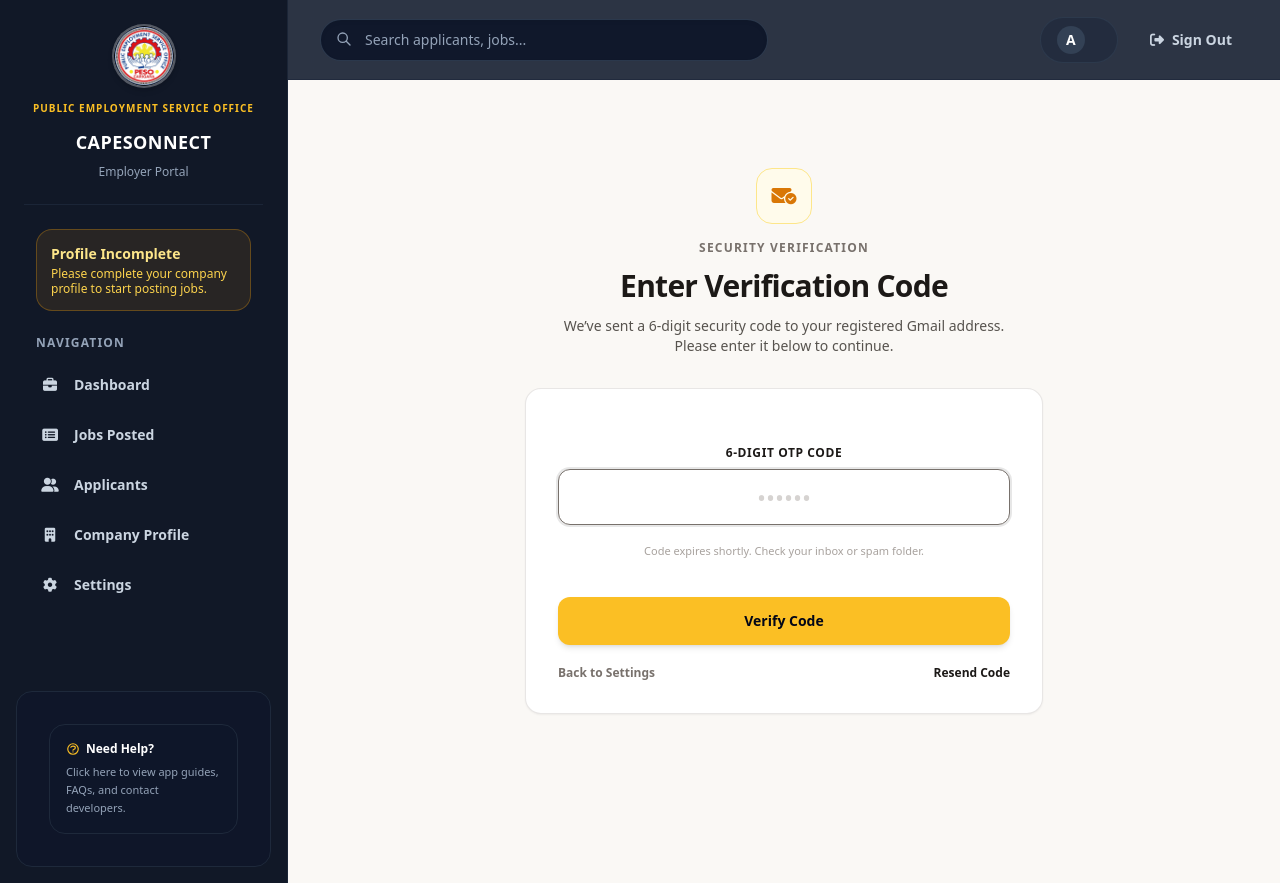
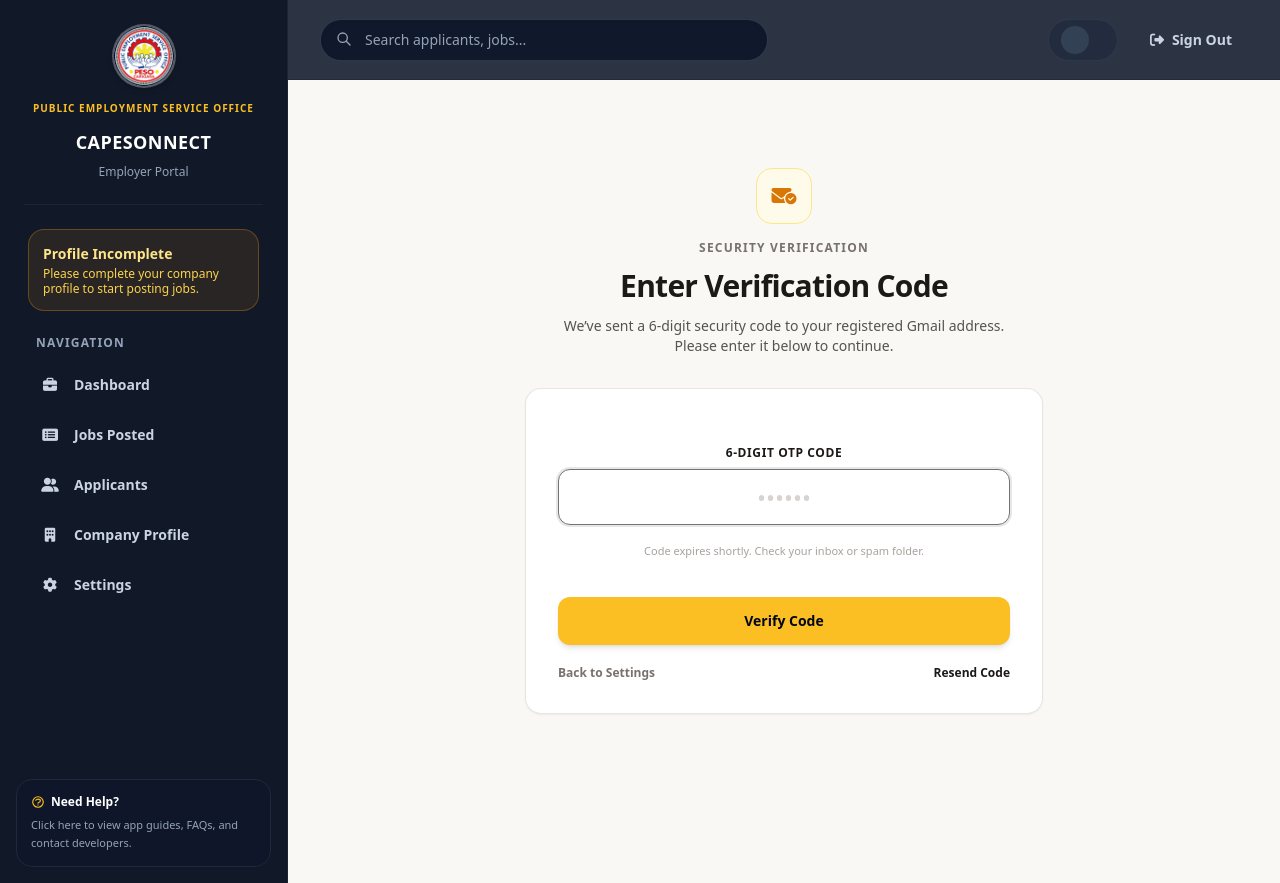
Before and after one commit to TRESTEVOYCE/CAPESONECCT, a Django app: page /employer/account/password/verify-otp/ in a window 1280 px wide. Run offline with Django 5.2, Linux system fonts and the light colour scheme; some libraries are stand-ins or nearby versions.

Commit message:
updated Ux of employer and Applicant

```diff
--- /dev/null
+++ b/EmployerSide/context_processors.py
@@ -0,0 +1,8 @@
+# EmployerSide/context_processors.py
+from AdminSide.models import EmployerProfile
+
+def employer_context(request):
+    if request.user.is_authenticated and getattr(request.user, 'role', '') == 'employer':
+        profile = EmployerProfile.objects.filter(user=request.user).first()
+        return {'employer_profile': profile}
+    return {}
--- a/EmployerSide/templates/employer-base.html
+++ b/EmployerSide/templates/employer-base.html
@@ -1,33 +1,42 @@
 {% load static %}
 <!DOCTYPE html>
-<html lang="en" class="h-full bg-[#0b0f19] overflow-y-scroll">
+<html lang="en" class="h-full bg-[#0b0f19]">
 <head>
     <meta charset="UTF-8">
     <meta name="viewport" content="width=device-width, initial-scale=1.0">
     <title>{% block title %}CAPESONNECT — Employer Portal{% endblock %}</title>
+    <link rel="icon" type="image/png" href="{% static 'images/PESO_LOGO.png' %}">
     <script src="https://cdn.tailwindcss.com"></script>
     <link rel="stylesheet" href="https://cdnjs.cloudflare.com/ajax/libs/font-awesome/6.4.0/css/all.min.css">
     <script defer src="https://cdn.jsdelivr.net/npm/alpinejs@3.x.x/dist/cdn.min.js"></script>
-    <style>[x-cloak]{display:none!important}</style>
+    <style>
+        [x-cloak] { display: none !important; }
+        html { scroll-behavior: smooth; }
+        button, a, input { -webkit-tap-highlight-color: transparent; }
+        :focus-visible { outline: 2px solid #fbbf24; outline-offset: 3px; }
+    </style>
+    {% block extra_head %}{% endblock %}
 </head>
-<body class="h-full font-sans flex flex-col overflow-hidden antialiased text-slate-800 bg-[#faf8f5]" x-data="{ sidebarOpen: false }">
+<body class="h-full font-sans antialiased text-slate-800 bg-[#faf8f5]" x-data="{ sidebarOpen: false }" @keydown.escape.window="sidebarOpen = false">
 <div class="h-screen flex flex-col lg:flex-row w-full text-base sm:text-lg overflow-hidden">
 
     <!-- MOBILE HEADER -->
-    <div class="lg:hidden flex items-center justify-between bg-[#111827] px-5 py-4 border-b border-slate-800 sticky top-0 z-45 text-white shrink-0">
+    <header class="lg:hidden flex items-center justify-between bg-[#111827] px-5 py-3.5 border-b border-slate-800 sticky top-0 z-40 text-white shrink-0">
         <div class="flex items-center gap-3">
             <div class="w-8 h-8 rounded-full overflow-hidden bg-white/10 flex items-center justify-center shadow-md border border-white/20">
                 <img src="{% static 'images/PESO_LOGO.png' %}" alt="PESO Logo" class="w-full h-full object-cover">
             </div>
-            <span class="font-bold tracking-wide text-base">CAPESONNECT <span class="text-xs text-slate-400">— Employer</span></span>
+            <span class="font-bold tracking-wide text-base">
+                CAPESONNECT <span class="text-xs text-amber-400 font-semibold">— Employer</span>
+            </span>
         </div>
-        <button @click="sidebarOpen = true" class="p-2.5 rounded-xl text-slate-300 hover:bg-slate-800 transition-colors" aria-label="Open menu">
+        <button type="button" @click="sidebarOpen = !sidebarOpen" class="p-2 rounded-xl text-slate-300 hover:bg-slate-800 transition-colors" aria-label="Toggle navigation menu">
             <svg class="w-6 h-6" fill="none" stroke="currentColor" viewBox="0 0 24 24"><path stroke-linecap="round" stroke-linejoin="round" stroke-width="2" d="M4 6h16M4 12h16M4 18h16"/></svg>
         </button>
-    </div>
+    </header>
 
     <!-- SIDEBAR BACKDROP -->
-    <div x-show="sidebarOpen" class="fixed inset-0 bg-slate-950/70 backdrop-blur-xs z-40 lg:hidden" @click="sidebarOpen = false" x-cloak></div>
+    <div x-show="sidebarOpen" x-cloak x-transition.opacity @click="sidebarOpen = false" class="fixed inset-0 bg-slate-950/70 backdrop-blur-xs z-40 lg:hidden"></div>
 
     <!-- FIXED SIDEBAR -->
     <aside :class="sidebarOpen ? 'translate-x-0' : '-translate-x-full'" class="fixed lg:static inset-y-0 left-0 z-50 w-72 bg-[#111827] border-r border-slate-800/80 transform transition-transform duration-300 ease-in-out lg:translate-x-0 flex flex-col text-slate-300 select-none justify-between text-base h-full shrink-0 overflow-y-auto">
@@ -43,22 +52,20 @@
                 <span class="text-xs text-slate-400 font-medium">Employer Portal</span>
             </div>
 
-
-
-            <!--NEED TO EDIT not working ACCOUNT STATUS -->
+            <!-- ACCOUNT STATUS -->
             {% if request.user.employer_profile %}
                 {% if request.user.employer_profile.verification_status == 'approved' %}
-                    <div class="mx-3 p-3.5 rounded-2xl bg-emerald-500/10 border border-emerald-500/30 text-emerald-300 flex items-start gap-2.5 text-xs">
+                    <div class="mx-1 p-3.5 rounded-2xl bg-emerald-500/10 border border-emerald-500/30 text-emerald-300 flex items-start gap-2.5 text-xs">
                         <svg class="w-4 h-4 text-emerald-400 shrink-0 mt-0.5" fill="none" stroke="currentColor" viewBox="0 0 24 24">
                             <path stroke-linecap="round" stroke-linejoin="round" stroke-width="2" d="M5 13l4 4L19 7"/>
                         </svg>
                         <div class="leading-tight">
                             <span class="font-bold text-emerald-200 block mb-0.5 text-sm">Account Approved</span>
-                            Your account has been verified by PESO Admin. You can now fully post and publish jobs.
+                            Your account has been verified by PESO Admin. You can now post and manage jobs.
                         </div>
                     </div>
                 {% elif request.user.employer_profile.verification_status == 'rejected' %}
-                    <div class="mx-3 p-3.5 rounded-2xl bg-rose-500/10 border border-rose-500/30 text-rose-300 flex items-start gap-2.5 text-xs">
+                    <div class="mx-1 p-3.5 rounded-2xl bg-rose-500/10 border border-rose-500/30 text-rose-300 flex items-start gap-2.5 text-xs">
                         <svg class="w-4 h-4 text-rose-400 shrink-0 mt-0.5" fill="none" stroke="currentColor" viewBox="0 0 24 24">
                             <path stroke-linecap="round" stroke-linejoin="round" stroke-width="2" d="M6 18L18 6M6 6l12 12"/>
                         </svg>
@@ -68,9 +75,9 @@
                         </div>
                     </div>
                 {% else %}
-                    <div class="mx-3 p-3.5 rounded-2xl bg-amber-500/10 border border-amber-500/30 text-amber-300 flex items-start gap-2.5 text-xs">
+                    <div class="mx-1 p-3.5 rounded-2xl bg-amber-500/10 border border-amber-500/30 text-amber-300 flex items-start gap-2.5 text-xs">
                         <svg class="w-4 h-4 text-amber-400 shrink-0 mt-0.5" fill="none" stroke="currentColor" viewBox="0 0 24 24">
-                            <path stroke-linecap="round" stroke-linejoin="round" stroke-width="2" d="M12 9v2m0 4h.01m-6.938 4h13.856c1.54 0 2.502-1.667 1.732-3L13.732 4c-.77-1.333-2.694-1.333-3.464 0L3.34 16c-.77-1.333.192-3 1.732-3z"/>
+                            <path stroke-linecap="round" stroke-linejoin="round" stroke-width="2" d="M12 9v2m0 4h.01m-6.938 4h13.856c1.54 0 2.502-1.667 1.732-3L13.732 4c-.77-1.333-2.694-1.333-3.464 0L3.34 16c-.77 1.333.192 3 1.732-3z"/>
                         </svg>
                         <div class="leading-tight">
                             <span class="font-bold text-amber-200 block mb-0.5 text-sm">Account Pending</span>
@@ -79,7 +86,7 @@
                     </div>
                 {% endif %}
             {% else %}
-                <div class="mx-3 p-3.5 rounded-2xl bg-amber-500/10 border border-amber-500/30 text-amber-300 flex items-start gap-2.5 text-xs">
+                <div class="mx-1 p-3.5 rounded-2xl bg-amber-500/10 border border-amber-500/30 text-amber-300 flex items-start gap-2.5 text-xs">
                     <div class="leading-tight">
                         <span class="font-bold text-amber-200 block mb-0.5 text-sm">Profile Incomplete</span>
                         Please complete your company profile to start posting jobs.
@@ -87,34 +94,32 @@
                 </div>
             {% endif %}
 
-
-
             <!-- NAVIGATION -->
             <div>
                 <p class="text-xs font-bold tracking-widest text-slate-400 uppercase px-3 mb-3">NAVIGATION</p>
                 <nav class="space-y-1.5 text-sm font-semibold">
 
-                    <a href="{% url 'employer-home' %}" class="flex items-center space-x-3.5 px-4 py-3 rounded-xl transition-all {% if request.resolver_match.url_name == 'home' or request.resolver_match.url_name == 'employer-home' %}bg-amber-400 text-slate-950 font-bold shadow-sm{% else %}text-slate-300 hover:bg-slate-800/60 hover:text-white{% endif %}">
+                    <a href="{% url 'employer-home' %}" @click="sidebarOpen = false" class="flex items-center space-x-3.5 px-4 py-3 rounded-xl transition-all {% if request.resolver_match.url_name == 'home' or request.resolver_match.url_name == 'employer-home' %}bg-amber-400 text-slate-950 font-bold shadow-sm{% else %}text-slate-300 hover:bg-slate-800/60 hover:text-white{% endif %}">
                         <i class="fa-solid fa-briefcase w-5 text-center"></i>
                         <span>Dashboard</span>
                     </a>
 
-                    <a href="{% url 'employer-job_list' %}" class="flex items-center space-x-3.5 px-4 py-3 rounded-xl transition-all {% if request.resolver_match.url_name == 'job_list' or request.resolver_match.url_name == 'employer-job_list' %}bg-amber-400 text-slate-950 font-bold shadow-sm{% else %}text-slate-300 hover:bg-slate-800/60 hover:text-white{% endif %}">
+                    <a href="{% url 'employer-job_list' %}" @click="sidebarOpen = false" class="flex items-center space-x-3.5 px-4 py-3 rounded-xl transition-all {% if request.resolver_match.url_name == 'job_list' or request.resolver_match.url_name == 'employer-job_list' %}bg-amber-400 text-slate-950 font-bold shadow-sm{% else %}text-slate-300 hover:bg-slate-800/60 hover:text-white{% endif %}">
                         <i class="fa-solid fa-rectangle-list w-5 text-center"></i>
                         <span>Jobs Posted</span>
                     </a>
 
-                    <a href="{% url 'applicants-list' %}" class="flex items-center space-x-3.5 px-4 py-3 rounded-xl transition-all {% if request.resolver_match.url_name == 'applicants_list' or request.resolver_match.url_name == 'applicant_detail' or request.resolver_match.url_name == 'applicants-list' %}bg-amber-400 text-slate-950 font-bold shadow-sm{% else %}text-slate-300 hover:bg-slate-800/60 hover:text-white{% endif %}">
+                    <a href="{% url 'applicants-list' %}" @click="sidebarOpen = false" class="flex items-center space-x-3.5 px-4 py-3 rounded-xl transition-all {% if request.resolver_match.url_name == 'applicants_list' or request.resolver_match.url_name == 'applicant_detail' or request.resolver_match.url_name == 'applicants-list' %}bg-amber-400 text-slate-950 font-bold shadow-sm{% else %}text-slate-300 hover:bg-slate-800/60 hover:text-white{% endif %}">
                         <i class="fa-solid fa-user-group w-5 text-center"></i>
                         <span>Applicants</span>
                     </a>
 
-                    <a href="{% url 'company_profile_view' %}" class="flex items-center space-x-3.5 px-4 py-3 rounded-xl transition-all {% if request.resolver_match.url_name == 'company_profile' or request.resolver_match.url_name == 'company_profile_view' %}bg-amber-400 text-slate-950 font-bold shadow-sm{% else %}text-slate-300 hover:bg-slate-800/60 hover:text-white{% endif %}">
+                    <a href="{% url 'company_profile_view' %}" @click="sidebarOpen = false" class="flex items-center space-x-3.5 px-4 py-3 rounded-xl transition-all {% if request.resolver_match.url_name == 'company_profile' or request.resolver_match.url_name == 'company_profile_view' %}bg-amber-400 text-slate-950 font-bold shadow-sm{% else %}text-slate-300 hover:bg-slate-800/60 hover:text-white{% endif %}">
                         <i class="fa-solid fa-building w-5 text-center"></i>
                         <span>Company Profile</span>
                     </a>
 
-                    <a href="{% url 'employer-settings' %}" class="flex items-center space-x-3.5 px-4 py-3 rounded-xl transition-all {% if request.resolver_match.url_name == 'employer-settings' %}bg-amber-400 text-slate-950 font-bold shadow-sm{% else %}text-slate-300 hover:bg-slate-800/60 hover:text-white{% endif %}">
+                    <a href="{% url 'employer-settings' %}" @click="sidebarOpen = false" class="flex items-center space-x-3.5 px-4 py-3 rounded-xl transition-all {% if request.resolver_match.url_name == 'employer-settings' %}bg-amber-400 text-slate-950 font-bold shadow-sm{% else %}text-slate-300 hover:bg-slate-800/60 hover:text-white{% endif %}">
                         <i class="fa-solid fa-gear w-5 text-center"></i>
                         <span>Settings</span>
                     </a>
@@ -123,19 +128,15 @@
             </div>
         </div>
 
-        <!-- Help Widget -->
-        <div class="p-4 m-4 bg-slate-900/90 border border-slate-800 rounded-2xl text-xs text-slate-300 space-y-1.5 shrink-0">
-
-            <a href="{% url 'employer-help' %}" class="block p-4 m-4 bg-slate-900/90 hover:bg-slate-855 border border-slate-800 hover:border-amber-400/50 rounded-2xl text-xs text-slate-300 space-y-1.5 shrink-0 transition-all group">
+        <!-- HELP WIDGET -->
+        <div class="px-4 pb-4 mt-auto">
+            <a href="{% url 'employer-help' %}" @click="sidebarOpen = false" class="block p-3.5 bg-slate-900/90 hover:bg-slate-800/90 border border-slate-800 hover:border-amber-400/50 rounded-2xl text-xs text-slate-300 space-y-1.5 transition-all group shadow-sm">
                 <div class="flex items-center gap-1.5 font-bold text-white group-hover:text-amber-400 transition-colors">
                     <svg class="w-3.5 h-3.5 text-amber-400" fill="none" stroke="currentColor" viewBox="0 0 24 24"><path stroke-linecap="round" stroke-linejoin="round" stroke-width="2" d="M8.228 9c.549-1.165 2.03-2 3.772-2 2.21 0 4 1.343 4 3 0 1.4-1.278 2.575-3.006 2.907-.542.104-.994.54-.994 1.093m0 3h.01M21 12a9 9 0 11-18 0 9 9 0 0118 0z"/></svg>
-                Need Help?
+                    <span>Need Help?</span>
                 </div>
-
                 <p class="text-slate-400 leading-relaxed text-[11px] group-hover:text-slate-300 transition-colors">Click here to view app guides, FAQs, and contact developers.</p>
-
             </a>
-
         </div>
     </aside>
 
@@ -148,7 +149,7 @@
             <!-- DYNAMIC UNIVERSAL SEARCH BAR -->
             <form method="GET" action="{% if 'jobs' in request.path %}{% url 'employer-job_list' %}{% elif 'applicants' in request.path %}{% url 'applicants-list' %}{% else %}{{ request.path }}{% endif %}" class="relative w-full max-w-md hidden sm:block">
                 <input type="text" name="q" value="{{ request.GET.q|default:'' }}" placeholder="Search applicants, jobs..." autocomplete="off" class="w-full bg-slate-900/90 border border-slate-700/80 rounded-full pl-11 pr-10 py-2.5 text-sm text-white placeholder-slate-400 focus:outline-none focus:border-amber-400 focus:ring-1 focus:ring-amber-400 transition-all shadow-inner">
-                <button type="submit" class="absolute left-4 top-3 text-slate-400 hover:text-amber-400 transition-colors" aria-label="Search">
+                <button type="submit" class="absolute left-4 top-3 text-slate-400 hover:text-amber-400 transition-colors" aria-label="Submit Search">
                     <svg class="w-4 h-4" fill="none" stroke="currentColor" viewBox="0 0 24 24"><path stroke-linecap="round" stroke-linejoin="round" stroke-width="2" d="M21 21l-6-6m2-5a7 7 0 11-14 0 7 7 0 0114 0z"/></svg>
                 </button>
                 {% if request.GET.q %}
@@ -158,13 +159,20 @@
 
             <div class="flex items-center space-x-4 ml-auto">
                 <!-- CLICKABLE PROFILE BADGE -->
-                <a href="{% url 'company_profile_view' %}" class="flex items-center space-x-3 bg-slate-800/60 hover:bg-slate-800 border border-slate-700/60 hover:border-slate-500 py-2 px-4 rounded-full transition-all group">
+                <a href="{% url 'company_profile_view' %}" class="flex items-center space-x-3 bg-slate-800/60 hover:bg-slate-800 border border-slate-700/60 hover:border-slate-500 py-1.5 px-3 rounded-full transition-all group">
+                    {% if employer_profile and employer_profile.company_logo %}
+                        <img src="{{ employer_profile.company_logo.url }}" alt="Company Logo" class="w-7 h-7 rounded-full object-cover border border-amber-400/40">
+                    {% elif request.user.profile_picture %}
+                        <img src="{{ request.user.profile_picture.url }}" alt="Profile Picture" class="w-7 h-7 rounded-full object-cover border border-amber-400/40">
+                    {% else %}
                         <span class="bg-slate-700 group-hover:bg-amber-400 group-hover:text-slate-950 text-sm font-bold w-7 h-7 flex items-center justify-center rounded-full text-white transition-colors">
-                        {{ request.user.employer_profile.business_name|slice:":1"|upper|default:"A" }}
+                            {{ employer_profile.business_name|slice:":1"|upper|default:request.user.username|slice:":1"|upper }}
                         </span>
-                    <span class="text-sm font-medium pr-1 text-white group-hover:text-amber-300 transition-colors">{{ request.user.employer_profile.business_name|default:request.user.username }}</span>
+                    {% endif %}
+                    <span class="text-sm font-medium pr-1 text-white group-hover:text-amber-300 transition-colors">{{ employer_profile.business_name|default:request.user.username }}</span>
                 </a>
 
+                <!-- LOGOUT BUTTON -->
                 <form method="post" action="{% url 'employer-logout' %}" class="inline">
                     {% csrf_token %}
                     <button type="submit" class="flex items-center gap-2 px-4 py-2.5 rounded-xl text-sm font-semibold text-slate-300 hover:text-white hover:bg-slate-800 transition-colors" title="Logout">
@@ -176,7 +184,19 @@
         </header>
 
         <!-- PAGE CONTENT CONTAINER -->
-        <div class="w-full flex-1 p-6 sm:p-10">
+        <div class="w-full flex-1 p-6 sm:p-10 space-y-6">
+
+            <!-- MESSAGES FEEDBACK -->
+            {% if messages %}
+            <div class="space-y-2" aria-live="polite">
+                {% for message in messages %}
+                <div class="p-4 rounded-xl text-xs font-semibold {% if 'error' in message.tags %}bg-rose-500/10 text-rose-700 border border-rose-500/30{% elif 'warning' in message.tags %}bg-amber-500/10 text-amber-800 border border-amber-500/30{% else %}bg-emerald-500/10 text-emerald-800 border border-emerald-500/30{% endif %}">
+                    {{ message }}
+                </div>
+                {% endfor %}
+            </div>
+            {% endif %}
+
             {% block content %}
             {% endblock %}
         </div>
--- a/EmployerSide/templates/home.html
+++ b/EmployerSide/templates/home.html
@@ -8,8 +8,7 @@
     <!-- Header Section -->
     <div class="flex flex-col sm:flex-row sm:items-center justify-between gap-6 border-b border-stone-200/80 pb-6">
         <div>
-            <p class="text-xs font-bold text-stone-500 uppercase tracking-widest">Employer Overview</p>
-            <h1 class="text-3xl font-extrabold text-stone-900 tracking-tight sm:text-4xl mt-1">Job Postings Dashboard</h1>
+            <h1 class="text-3xl font-extrabold text-stone-900 tracking-tight sm:text-4xl">Hello, {{ employer_profile.business_name|default:request.user.username }}</h1>
             <p class="text-sm sm:text-base text-stone-600 mt-1.5">Monitor active vacancies and applicant engagement in real time.</p>
         </div>
         <a href="{% url 'job_create' %}" class="inline-flex items-center justify-center gap-2.5 bg-amber-400 hover:bg-amber-300 text-slate-950 font-bold text-sm sm:text-base px-6 py-3.5 rounded-xl shadow-md transition-all active:scale-[0.98]">
--- a/config/settings.py
+++ b/config/settings.py
@@ -120,6 +120,7 @@
                 'django.contrib.messages.context_processors.messages',
                 'AdminSide.context_processor.applicant_profile',
                 'ApplicantSide.context_processors.applicant_context',
+                'EmployerSide.context_processors.employer_context',
             ],
         },
     },
```
Lines whose indentation alone changed are shown as unchanged.
